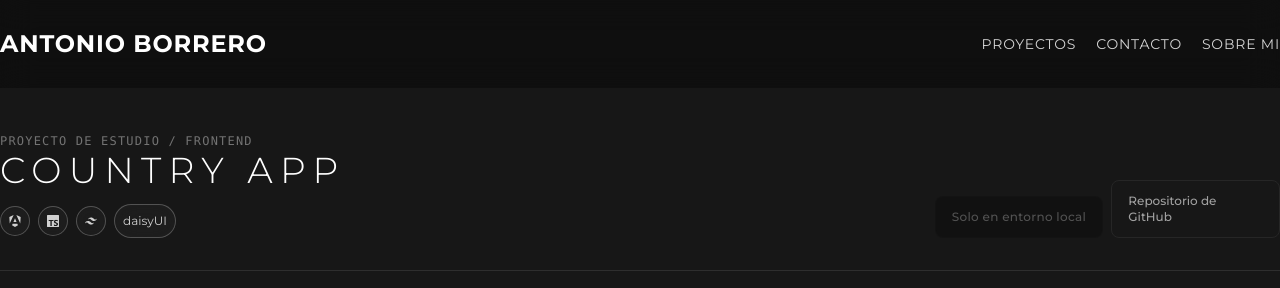
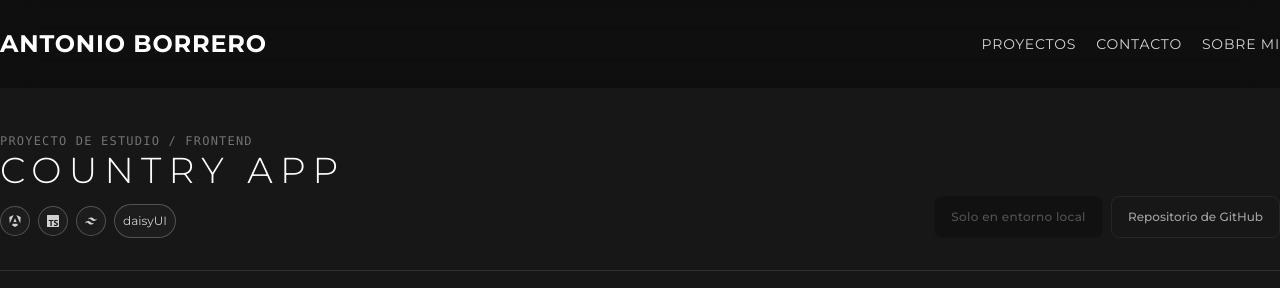
Before and after one commit to Antonio-Borrero/portfolio, a Next.js app: page /projects/country-app in a window 1280 px wide. Shown: the top 288 px of the page. Built offline with nearby package versions, Linux system fonts and the light colour scheme.

Commit message:
refactor(project-links): use grid layout for consistent button sizing

```diff
--- a/src/components/projects/ProjectLinks.tsx
+++ b/src/components/projects/ProjectLinks.tsx
@@ -11,23 +11,19 @@ export default function ProjectLinks({
 }: Props) {
   return (
     <div
-      className={`flex gap-2 ${
-        variant === "horizontal"
-          ? "flex items-end gap-2"
-          : "flex flex-col gap-2"
-      }`}
+      className={`grid gap-2 ${variant === "horizontal" ? "grid-cols-2" : "grid-cols-1"}`}
     >
       {projectUrl ? (
         <a
           href={projectUrl}
           target="_blank"
           rel="noopener noreferrer"
-          className="flex flex-1 items-center justify-center rounded-lg border border-neutral-800 bg-neutral-700/30 px-4 py-3 text-xs font-medium text-neutral-200 backdrop-blur-md transition-all hover:bg-neutral-700/60 hover:text-white"
+          className="flex items-center justify-center rounded-lg border border-neutral-800 bg-neutral-700/30 px-4 py-3 text-xs font-medium text-neutral-200 backdrop-blur-md transition-all hover:bg-neutral-700/60 hover:text-white"
         >
-          Visitar Sitio
+          <span>Visitar Sitio</span>
         </a>
       ) : (
-        <span className="flex flex-1 cursor-not-allowed items-center justify-center rounded-lg border border-neutral-900/40 bg-neutral-950/40 px-4 py-3 text-xs font-medium tracking-wide text-neutral-600">
+        <span className="flex cursor-not-allowed items-center justify-center rounded-lg border border-neutral-900/40 bg-neutral-950/40 px-4 py-3 text-xs font-medium tracking-wide text-neutral-600">
           Solo en entorno local
         </span>
       )}
@@ -36,9 +32,9 @@ export default function ProjectLinks({
           href={githubUrl}
           target="_blank"
           rel="noopener noreferrer"
-          className="flex flex-1 items-center justify-center rounded-lg border border-neutral-800 px-4 py-3 text-xs font-medium text-neutral-400 transition-colors hover:bg-neutral-800 hover:text-white"
+          className="flex items-center justify-center rounded-lg border border-neutral-800 px-4 py-3 text-xs font-medium text-neutral-400 transition-colors hover:bg-neutral-800 hover:text-white"
         >
-          Repositorio de GitHub
+          <span>Repositorio de GitHub</span>
         </a>
       )}
     </div>
```
